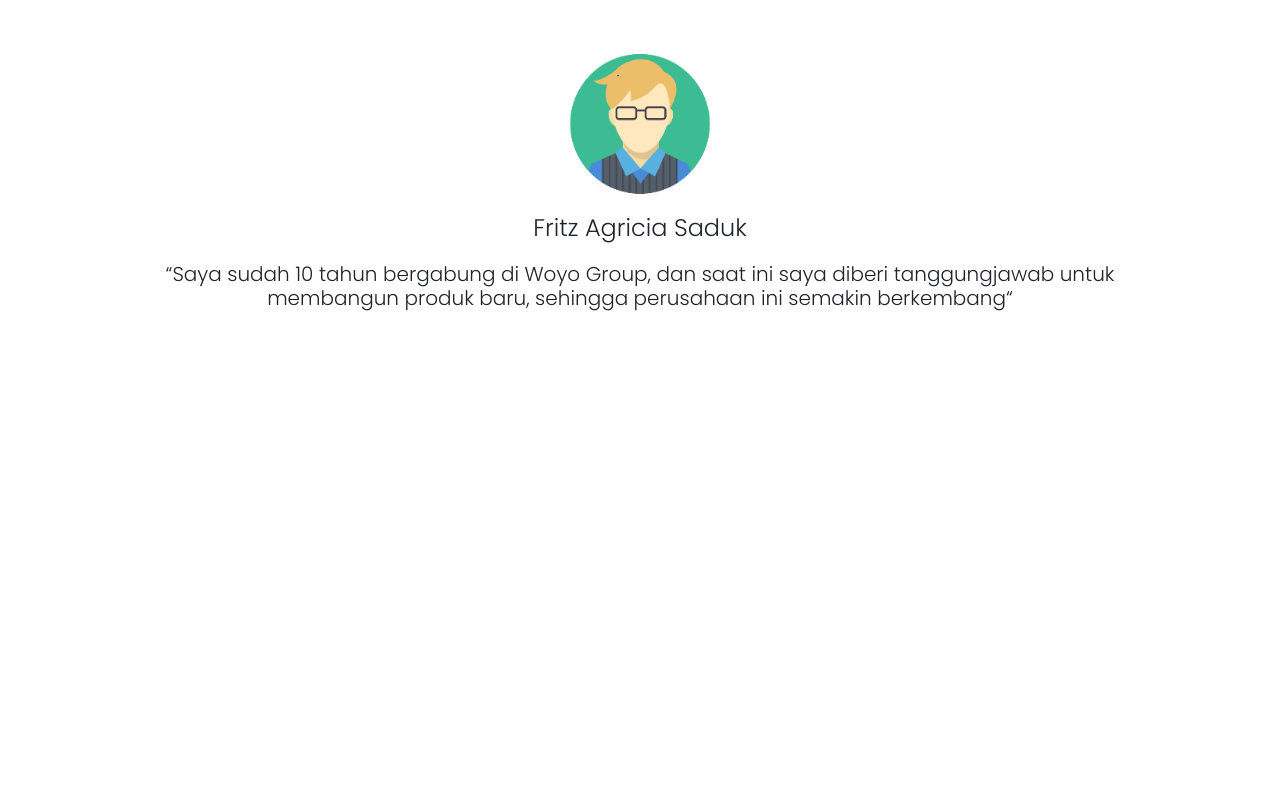
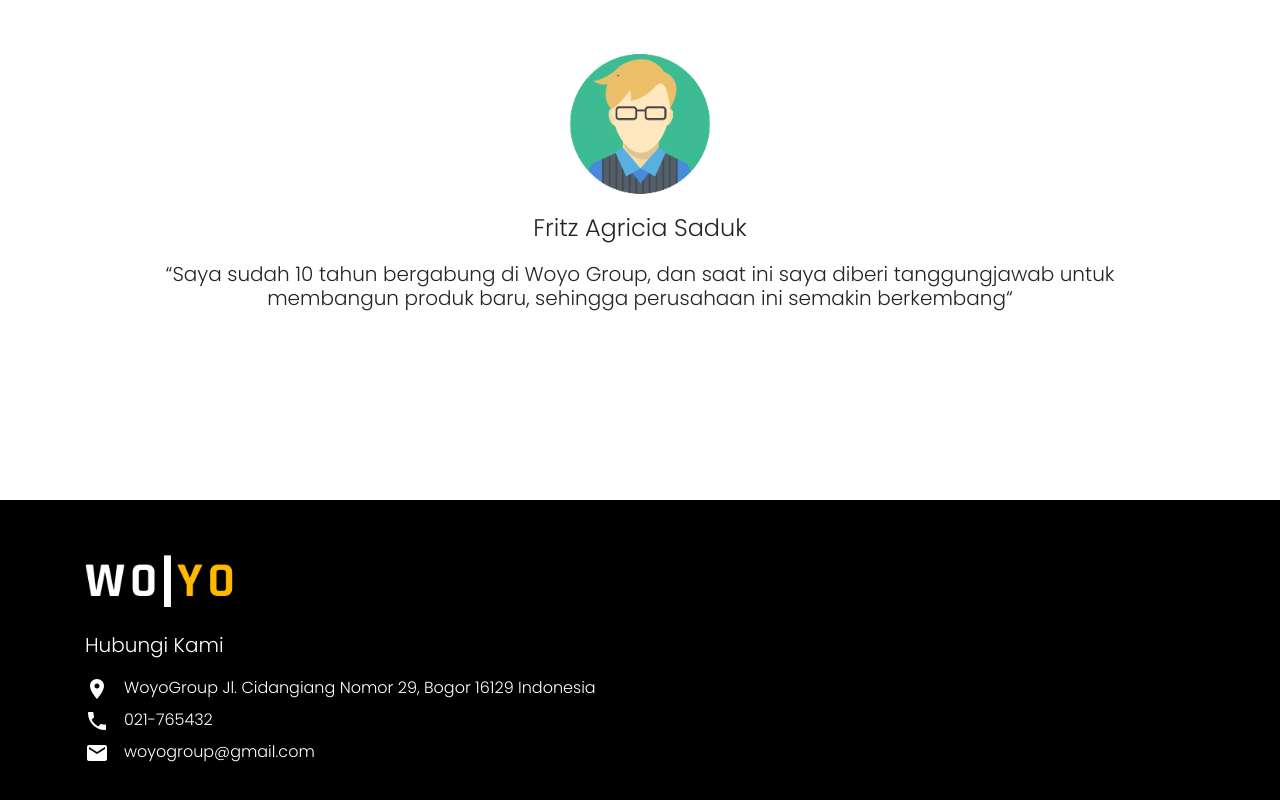
Before and after one commit to IanCode09/woyocareer, a React (Create React App) app in the folder frontend/: page / in a window 1280 px wide. Shown: the part 902-1702 px from the top of the page. Before the commit the page ends 1252 px from the top, so only its background shows below. Built offline with nearby package versions, Linux system fonts and the light colour scheme.

Commit message:
Testimoni & Footer Component

```diff
--- a/frontend/package.json
+++ b/frontend/package.json
@@ -3,6 +3,8 @@
   "version": "0.1.0",
   "private": true,
   "dependencies": {
+    "@material-ui/core": "^4.11.0",
+    "@material-ui/icons": "^4.9.1",
     "@testing-library/jest-dom": "^5.11.6",
     "@testing-library/react": "^11.2.2",
     "@testing-library/user-event": "^12.2.2",
--- a/frontend/src/assets/css/index.css
+++ b/frontend/src/assets/css/index.css
@@ -54,3 +54,23 @@
   width: 150px;
   margin: auto;
 }
+
+footer {
+  margin-top: 150px;
+  height: 350px;
+  background-color: black;
+  color: white;
+  padding: 50px 0;
+}
+
+footer svg {
+  margin-right: 15px;
+}
+
+footer h5 {
+  margin-bottom: 20px;
+}
+
+footer img {
+  margin-bottom: 20px;
+}
--- /dev/null
+++ b/frontend/src/components/Footer.js
@@ -0,0 +1,22 @@
+import React from 'react'
+import { Container, Image } from 'react-bootstrap'
+import Logo from '../assets/images/logo.png'
+import { Room, Phone, Email } from '@material-ui/icons';
+
+const Footer = () => {
+    return (
+        <footer>
+            <Container>
+                <Image src={Logo} style={{ width: '150px' }} />
+
+                <h5>Hubungi Kami</h5>
+
+                <h6><Room />WoyoGroup Jl. Cidangiang Nomor 29, Bogor 16129 Indonesia</h6>
+                <h6><Phone />021-765432</h6>
+                <h6><Email />woyogroup@gmail.com</h6>
+            </Container>
+        </footer>
+    )
+}
+
+export default Footer
--- a/frontend/src/screens/HomeScreen.js
+++ b/frontend/src/screens/HomeScreen.js
@@ -4,6 +4,7 @@ import Header from '../components/Header'
 import Hero from '../components/Hero'
 import Colab from '../components/Colab'
 import Testimoni from '../components/Testimoni'
+import Footer from '../components/Footer'
 
 const HomeScreen = () => {
     return (
@@ -16,6 +17,7 @@ const HomeScreen = () => {
             </Container>
 
             <Testimoni />
+            <Footer />
         </div>
     )
 }
```
Also changed, not shown: 2 other files (tests, documents, lock files or other folders).
